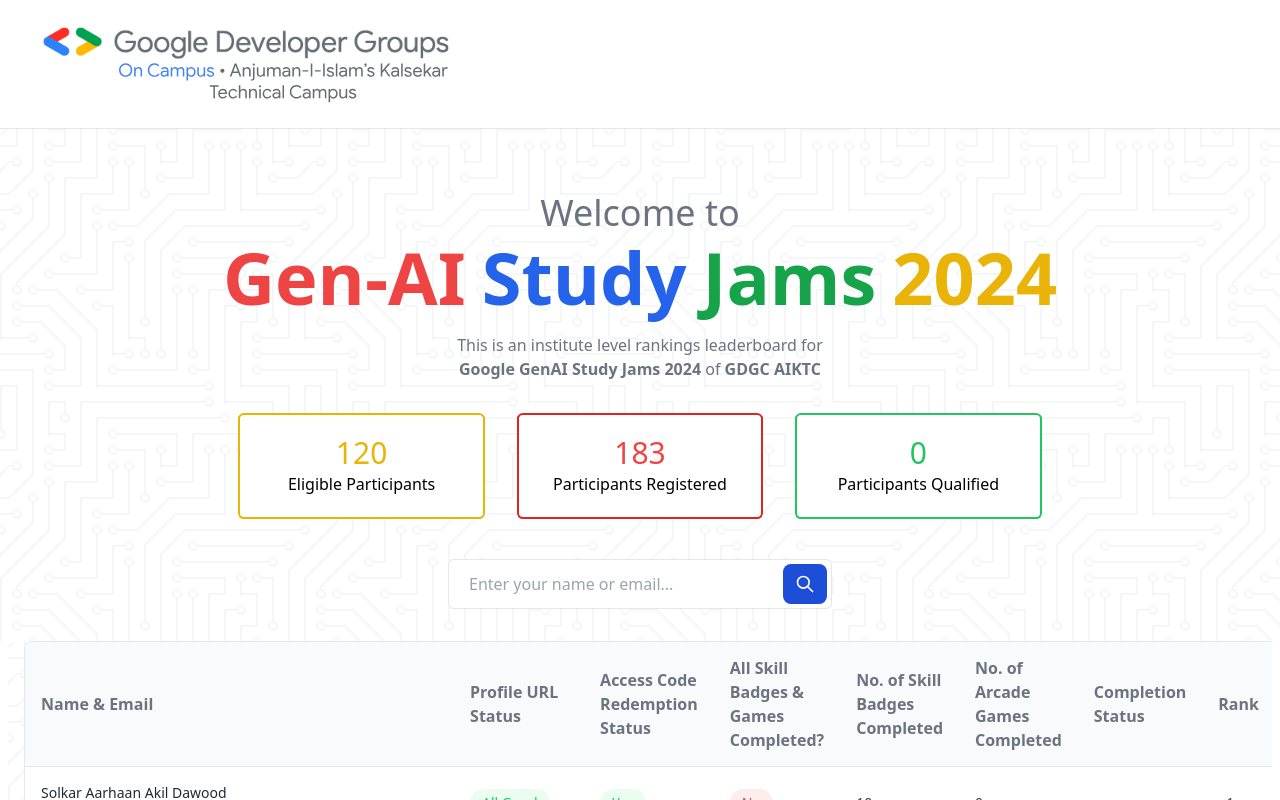
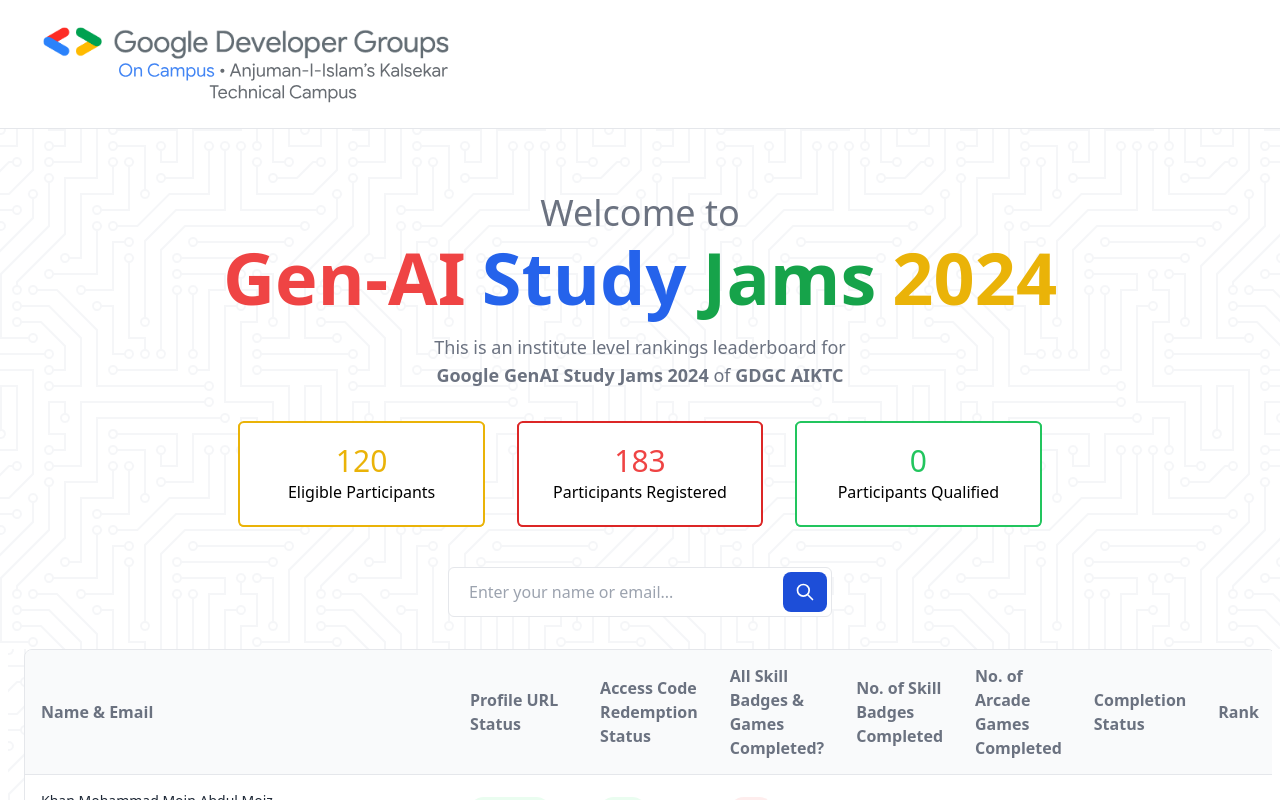
Before and after one commit to GDGC-AIKTC/GenAI-StudyJams-Leaderboard-24, a React (Vite) app: page / in a window 1280 px wide. Shown: the top 800 px of the page. Built offline with nearby package versions, Linux system fonts and the light colour scheme.

Commit message:
Update favicon and enhance search functionality in leaderboard

```diff
--- a/index.html
+++ b/index.html
@@ -2,7 +2,7 @@
 <html lang="en">
   <head>
     <meta charset="UTF-8" />
-    <link rel="icon" type="image/svg+xml" href="/logo1.png" />
+    <link rel="icon" type="image/svg+xml" href="/logo.ico" />
     <meta name="viewport" content="width=device-width, initial-scale=1.0" />
     <title>GDGC-AIKTC Leaderboard</title>
   </head>
--- a/src/Home.jsx
+++ b/src/Home.jsx
@@ -66,8 +66,8 @@
 
   const filteredData = leaderboardData.filter((row) => {
     return (
-      row["User Name"].toLowerCase().includes(searchQuery.toLowerCase()) ||
-      row["User Email"].toLowerCase().includes(searchQuery.toLowerCase())
+      row["User Name"]?.toLowerCase().includes(searchQuery.toLowerCase()) ||
+      row["User Email"]?.toLowerCase().includes(searchQuery.toLowerCase())
     );
   });
 
@@ -102,7 +102,7 @@
               2024
             </h2>
           </div>
-          <p className="mt-3 lg:mt-5 text-gray-500">
+          <p className="mt-3 lg:mt-5 text-gray-500 text-lg">
             This is an institute level rankings leaderboard for <br />
             <b>Google GenAI Study Jams 2024</b> of <b>GDGC AIKTC</b>
           </p>
```
Also changed, not shown: public/leaderboard.csv, 1 other file (tests, documents, lock files or other folders).
